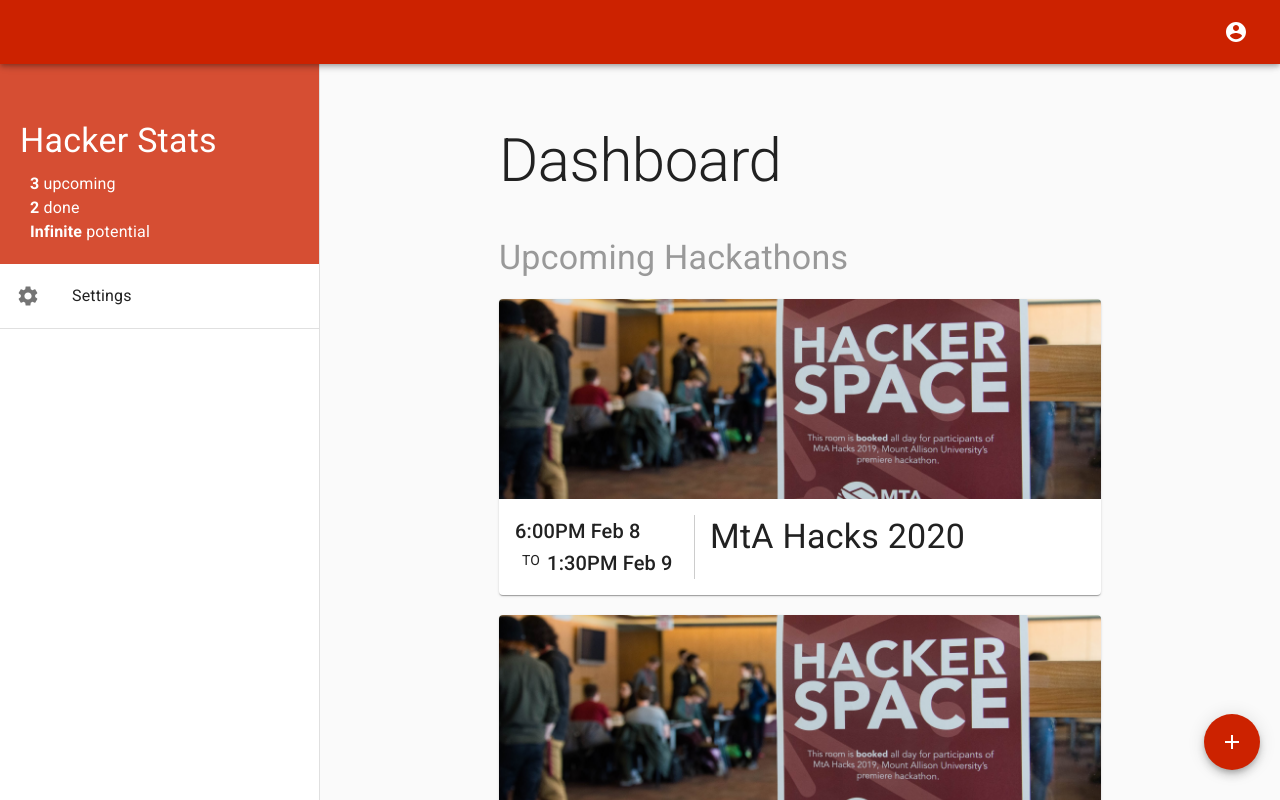
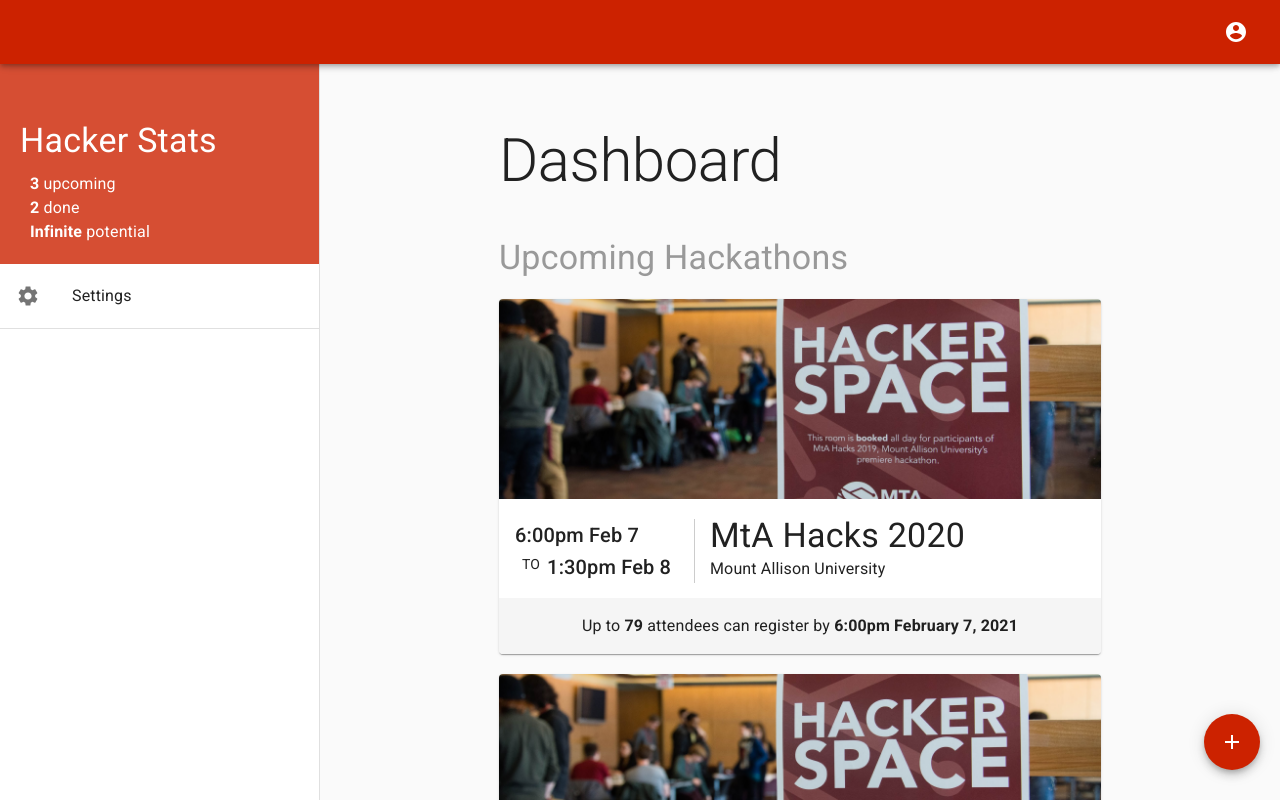
Before and after one commit to evscott/hackapp-client, a React (Create React App) app: page /dashboard in a window 1280 px wide. Shown: the top 800 px of the page. Built offline with nearby package versions, Linux system fonts and the light colour scheme; what react-mde, showdown would draw is missing.

Commit message:
Refactored HackathonCard to show entire overview of a hackathon. It can now be used for previews.

```diff
--- a/src/components/create_hackathon/CreateHackathonPage.js
+++ b/src/components/create_hackathon/CreateHackathonPage.js
@@ -155,6 +155,7 @@
           <HackathonPreviewForm
             questions={questions}
             details={details}
+            overview={overview}
           />
         );
       default:
--- a/src/components/dashboard/DashboardPage.js
+++ b/src/components/dashboard/DashboardPage.js
@@ -23,14 +23,20 @@
  */
 const pastHackathons = [
   {
-    title: "MtA Hacks 2018",
-    startDate: "6:00PM Feb 8",
-    endDate: "1:30PM Feb 9"
+    name: "MtA Hacks 2018",
+    startDate: new Date('February 6, 1995 06:30:00'),
+    endDate: new Date('February 6, 1995 16:30:00'),
+    location: "Mount Allison University",
+    maxRegistrants: 59,
+    regDeadline: new Date('February 6, 1995 06:30:00')
   },
   {
-    title: "MtA Hacks 2019",
-    startDate: "6:00PM Feb 8",
-    endDate: "1:30PM Feb 9"
+    name: "MtA Hacks 2019",
+    startDate: new Date('February 7, 1995 10:30:00'),
+    endDate: new Date('February 8, 1995 20:35:00'),
+    location: "Mount Allison University",
+    maxRegistrants: 65,
+    regDeadline: new Date('February 7, 1995 10:30:00')
   }
 ];
 
@@ -41,19 +47,28 @@
  */
 const upcomingHackathons = [
   {
-    title: "MtA Hacks 2020",
-    startDate: "6:00PM Feb 8",
-    endDate: "1:30PM Feb 9"
+    name: "MtA Hacks 2020",
+    startDate: new Date('February 7, 2021 18:00:00'),
+    endDate: new Date('February 8, 2021 13:30:00'),
+    location: "Mount Allison University",
+    maxRegistrants: 79,
+    regDeadline: new Date('February 7, 2021 18:00:00'),
   },
   {
-    title: "MtA Hacks 2021",
-    startDate: "6:00PM Feb 8",
-    endDate: "1:30PM Feb 9"
+    name: "MtA Hacks 2021",
+    startDate: new Date('February 7, 2021 18:00:00'),
+    endDate: new Date('February 8, 2021 13:30:00'),
+    location: "Mount Allison University",
+    maxRegistrants: 854,
+    regDeadline: new Date('February 7, 2021 18:00:00'),
   },
   {
-    title: "MtA Hacks 2022",
-    startDate: "6:00PM Feb 8",
-    endDate: "1:30PM Feb 9"
+    name: "MtA Hacks 2022",
+    startDate: new Date('February 7, 2021 18:00:00'),
+    endDate: new Date('February 8, 2021 13:30:00'),
+    location: "Mount Allison University",
+    maxRegistrants: 79438,
+    regDeadline: new Date('February 7, 2021 18:00:00'),
   }
 ];
 
@@ -156,13 +171,13 @@
         Upcoming Hackathons
       </Typography>
       {upcomingHackathons.map(hackathon => (
-        <HackathonCard {...hackathon} key={hackathon.title + hackathon.startDate + hackathon.endDate} />
+        <HackathonCard overview={hackathon} key={hackathon.name + hackathon.startDate + hackathon.endDate} />
       ))}
       <Typography className={classes.subheader} variant="h4" component="h2">
         Past Hackathons
       </Typography>
       {pastHackathons.map(hackathon => (
-        <HackathonCard {...hackathon} key={hackathon.title + hackathon.startDate + hackathon.endDate} />
+        <HackathonCard overview={hackathon} key={hackathon.name + hackathon.startDate + hackathon.endDate} />
       ))}
       <Tooltip title="Create New Hackathon" arrow placement="top">
         <Fab className={classes.fab} color="primary" onClick={() => setRedirect(REDIRECT.CREATE)} >
--- a/src/components/dashboard/HackathonCard.js
+++ b/src/components/dashboard/HackathonCard.js
@@ -1,12 +1,12 @@
 import React from "react";
 import PropTypes from "prop-types";
+import dayjs from "dayjs";
 import Typography from "@material-ui/core/Typography";
 import Card from "@material-ui/core/Card";
 import CardContent from "@material-ui/core/CardContent";
 import CardMedia from "@material-ui/core/CardMedia";
 import CardActionArea from "@material-ui/core/CardActionArea";
 import { makeStyles } from "@material-ui/core/styles";
-
 import hackathonImg from "../../img/hackathon-default.jpg";
 
 /**
@@ -37,7 +37,7 @@
         overflow: "hidden"
       }
     },
-    title: {
+    nowrap: {
       whiteSpace: "nowrap",
       overflow: "hidden",
       textOverflow: "ellipsis"
@@ -47,7 +47,8 @@
         position: "relative",
         display: "inline-block",
         width: 180,
-        borderRight: "1px #CCCCCC solid"
+        borderRight: "1px #CCCCCC solid",
+        top: -7
       }
     },
     date1: {
@@ -67,6 +68,13 @@
     date3: {
       display: "inline-block",
       clear: "none"
+    },
+    primaryDetails: {
+      paddingBottom: 8
+    },
+    secondaryDetails: {
+      textAlign: "center",
+      backgroundColor: theme.palette.grey[100]
     }
   };
 });
@@ -86,28 +94,32 @@
           image={hackathonImg}
           title="Hackathon"
         />
-        <CardContent>
+        <CardContent className={classes.primaryDetails}>
           <div className={classes.date}>
             <Typography className={classes.date1} variant="h6" component="p">
-              {props.startDate}
+              {dayjs(props.overview.startDate).format("h:mma MMM D")}
             </Typography>
             <Typography className={classes.date2} variant="body2" component="p">
               TO
             </Typography>
             <Typography className={classes.date3} variant="h6" component="p">
-              {props.endDate}
+              {dayjs(props.overview.endDate).format("h:mma MMM D")}
             </Typography>
           </div>
           <div className={classes.info}>
-            <Typography
-              className={classes.title}
-              variant="h4"
-              component="h2"
-              gutterBottom
-            >
-              {props.title}
+            <Typography className={classes.nowrap} variant="h4" component="h2">
+              {props.overview.name}
+            </Typography>
+            <Typography className={classes.nowrap}>
+              {props.overview.location}
             </Typography>
           </div>
+        </CardContent>
+        <CardContent className={classes.secondaryDetails}>
+          <Typography>
+            Up to <b>{props.overview.maxRegistrants}</b> attendees can register
+            by <b>{dayjs(props.overview.regDeadline).format("h:mma MMMM D, YYYY")}</b>
+          </Typography>
         </CardContent>
       </CardActionArea>
     </Card>
@@ -115,11 +127,13 @@
 }
 
 HackathonCard.propTypes = {
-  // A string representing when the hackathon starts.
-  // Format: "6:00PM Feb 8"
-  startDate: PropTypes.string.isRequired,
-  // String representing when the hackathon ends.
-  endDate: PropTypes.string.isRequired,
-  // The title for the hackathon
-  title: PropTypes.string.isRequired
+  // The overview object, with all the data to be show about the hackathon
+  overview: PropTypes.shape({
+    name: PropTypes.string.isRequired,
+    startDate: PropTypes.instanceOf(Date).isRequired,
+    endDate: PropTypes.instanceOf(Date).isRequired,
+    location: PropTypes.string.isRequired,
+    maxRegistrants: PropTypes.number.isRequired,
+    regDeadline: PropTypes.instanceOf(Date).isRequired
+  }).isRequired
 };
--- a/src/components/hack_forms/HackathonPreviewForm.js
+++ b/src/components/hack_forms/HackathonPreviewForm.js
@@ -13,6 +13,7 @@
 import ReorderableCardForm from "../reusable/ReorderableCardForm";
 import RegQuestionEditor from "./questions/RegQuestionEditor";
 import MdEditor from "./markdown/MdEditor";
+import HackathonCard from "../dashboard/HackathonCard";
 
 const useStyles = makeStyles(theme => {
   return {
@@ -42,7 +43,9 @@
 
   /** Gets a read-only preview of the hackathon overview. */
   const previewOverview = () => {
-
+    return (
+      <HackathonCard overview={props.overview}/>
+    )
   };
 
   /** Gets a read-only preview of the hackathon details. */
@@ -82,6 +85,8 @@
   /** Gets the current page to preview. */
   const getPage = () => {
     switch (page) {
+      case PAGES.OVERVIEW:
+        return previewOverview();
       case PAGES.DETAILS:
         return previewDetails();
       case PAGES.REGISTRATION:
@@ -114,6 +119,15 @@
 }
 
 HackathonPreviewForm.propTypes = {
+  // The overview object, with all the general data to be show
+  overview: PropTypes.shape({
+    name: PropTypes.string.isRequired,
+    startDate: PropTypes.instanceOf(Date).isRequired,
+    endDate: PropTypes.instanceOf(Date).isRequired,
+    location: PropTypes.string.isRequired,
+    maxRegistrants: PropTypes.number.isRequired,
+    regDeadline: PropTypes.instanceOf(Date).isRequired
+  }).isRequired,
   // The questions for the registration form, which is an array of
   // objects
   questions: PropTypes.arrayOf(
--- a/src/components/hack_forms/overview/DateTimePicker.js
+++ b/src/components/hack_forms/overview/DateTimePicker.js
@@ -21,7 +21,10 @@
   };
 });
 
-
+/**
+ * A nice date-and-time picker that fills an entire row with the options.
+ * It's a lightly styled wrapper for the Material-UI pickers.
+ */
 export default function DateTimePicker(props) {
   const classes = useStyles();
   return (
--- a/src/components/hack_forms/overview/OverviewEditor.js
+++ b/src/components/hack_forms/overview/OverviewEditor.js
@@ -34,8 +34,8 @@
 });
 
 /**
- * A form for asking the user about key information about the hackathon,
- * such as the date, location, time, etc.
+ * A set of fields for editing the overview of a hackathon. This is a reusable
+ * component.
  */
 export default function OverviewEditor(props) {
   const classes = useStyles();
```
